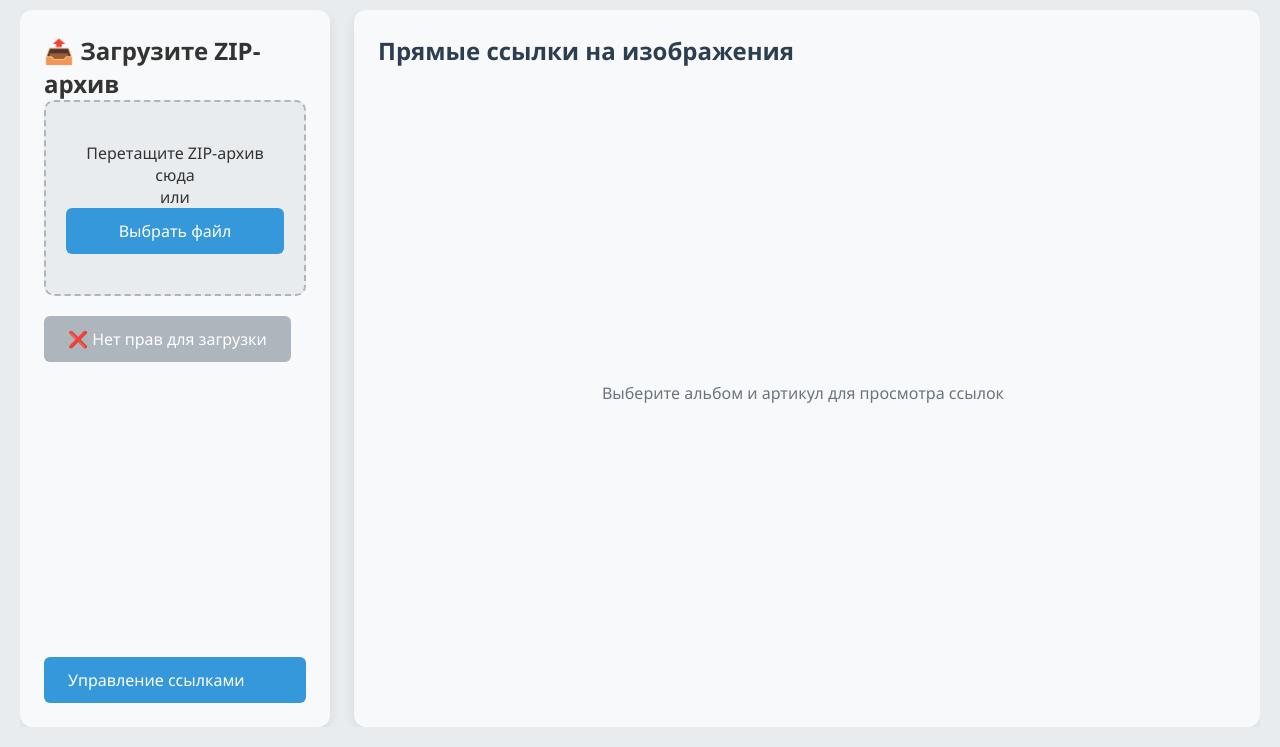
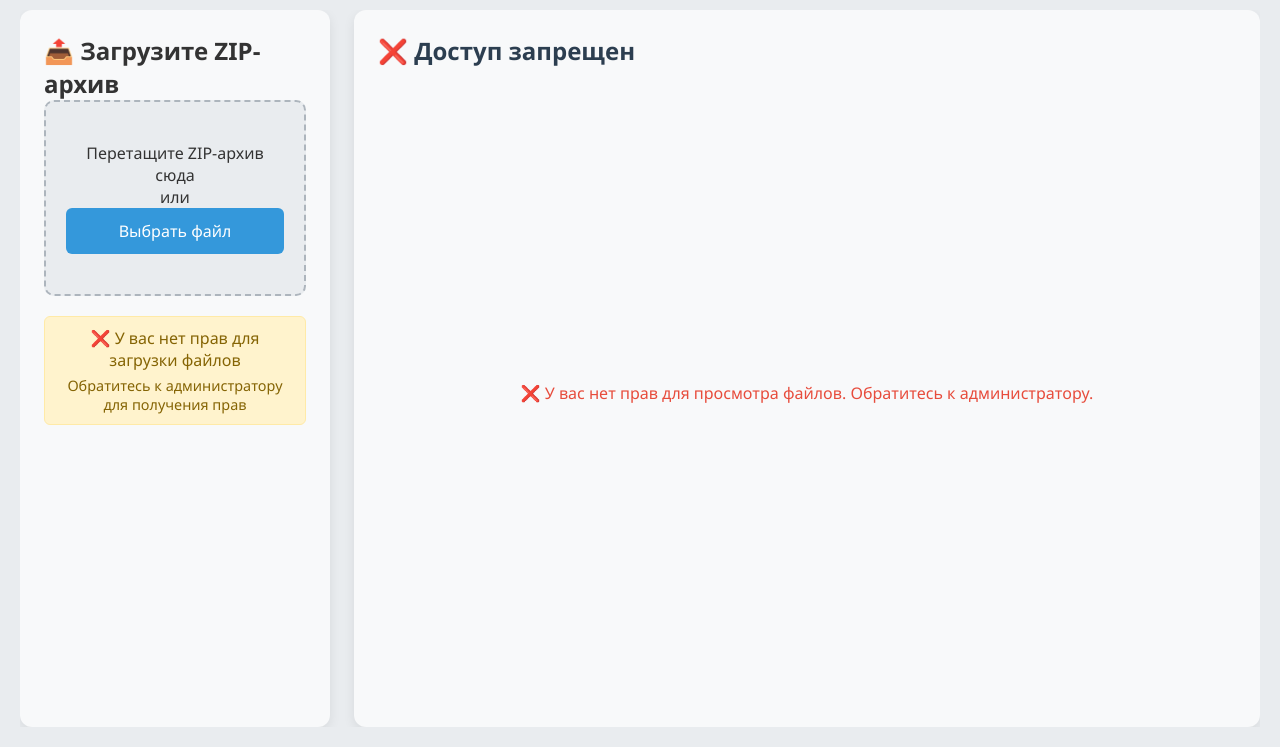
Before and after one commit to v0van4eg/PicHost, a Flask app: template source/templates/index.html in a window 1280 px wide. Shown: the part 53-800 px from the top of the page. Run offline with Flask 3, Linux system fonts and the light colour scheme; the template is opened without the code that fills it, so the values that code supplies are empty; parts of the project's set-up code (start-up, migrations or seed data) failed here and were passed over; some libraries are stand-ins or nearby versions.

Commit message:
Исправлены права. Осталось поработать на viewer

```diff
--- a/source/static/index.js
+++ b/source/static/index.js
@@ -241,18 +241,55 @@ function stopStatsAutoRefresh() {
 
 // --- Инициализация прав пользователя ---
 function initUserPermissions() {
-    // Получаем информацию о правах из data-атрибутов или других источников
+    const body = document.body;
+
     userPermissions = {
-        canUpload: document.getElementById('uploadBtn') !== null && !document.getElementById('uploadBtn').disabled,
-        canManageAlbums: document.getElementById('deleteButtonsContainer') !== null,
-        canManageArticles: document.getElementById('deleteButtonsContainer') !== null,
-        canExport: document.getElementById('createXlsxBtn') !== null,
-        canViewFiles: document.querySelector('.links-section .empty-state') !== null,
-        canViewStats: document.getElementById('statsCard') !== null &&
-                     document.getElementById('statsCard').style.display !== 'none'
+        canUpload: body.getAttribute('data-can-upload') === 'true',
+        canManageAlbums: body.getAttribute('data-can-manage-albums') === 'true',
+        canManageArticles: body.getAttribute('data-can-manage-articles') === 'true',
+        canExport: body.getAttribute('data-can-export') === 'true',
+        canViewFiles: body.getAttribute('data-can-view-files') === 'true',
+        canViewStats: body.getAttribute('data-can-view-stats') === 'true'
     };
 
     console.log('👤 User permissions:', userPermissions);
+
+    // Визуально обновляем интерфейс на основе прав
+    updateUIForPermissions();
+}
+
+// --- Обновление интерфейса на основе прав ---
+function updateUIForPermissions() {
+    // Управление кнопкой загрузки
+    const uploadBtn = document.getElementById('uploadBtn');
+    if (uploadBtn) {
+        if (!userPermissions.canUpload) {
+            uploadBtn.style.display = 'none';
+        }
+    }
+
+    // Управление карточкой управления
+    const manageBtn = document.getElementById('manageBtn');
+    if (manageBtn) {
+        // Показываем кнопку управления только если есть хотя бы одно из прав
+        const hasAnyManagementPermission = userPermissions.canManageAlbums ||
+                                         userPermissions.canManageArticles ||
+                                         userPermissions.canExport;
+        if (!hasAnyManagementPermission) {
+            manageBtn.style.display = 'none';
+        }
+    }
+
+    // Управление секцией просмотра файлов
+    const linksSection = document.querySelector('.links-section');
+    if (linksSection && !userPermissions.canViewFiles) {
+        linksSection.innerHTML = `
+            <h2>❌ Доступ запрещен</h2>
+            <div class="empty-state" style="color: #e74c3c;">
+                ❌ У вас нет прав для просмотра файлов. Обратитесь к администратору.
+            </div>
+        `;
+    }
 }
 
 // --- Система ленивой загрузки изображений ---
@@ -330,10 +367,6 @@ function initializeElements() {
     separatorSelect = document.getElementById('separatorSelect');
     generateXlsxBtn = document.getElementById('generateXlsxBtn');
     cancelXlsxBtn = document.getElementById('cancelXlsxBtn');
-
-    // Элементы для удаления
-    deleteAlbumBtn = document.getElementById('deleteAlbumBtn');
-    deleteArticleBtn = document.getElementById('deleteArticleBtn');
 
     // Проверяем только основные элементы
     if (!dropArea || !zipFileInput || !browseBtn || !uploadForm || !linkList || !currentAlbumTitle || !progressContainer || !progressBar || !progressText || !loadingOverlay) {
@@ -1133,8 +1166,9 @@ document.addEventListener('DOMContentLoaded', function() {
     uploadForm.addEventListener('submit', async (e) => {
         e.preventDefault();
 
+        // ПРЯМАЯ ПРОВЕРКА ПРАВ
         if (!userPermissions.canUpload) {
-            alert('❌ У вас нет прав для загрузки файлов');
+            alert('❌ У вас нет прав для загрузки файлов. Обратитесь к администратору.');
             return;
         }
 
@@ -1260,6 +1294,7 @@ document.addEventListener('DOMContentLoaded', function() {
         console.error('Элементы для переключения карточек не найдены');
     }
 
+
     // Инициализируем UI
     updateUI();
     clearLinkList();
--- a/source/templates/index.html
+++ b/source/templates/index.html
@@ -7,7 +7,7 @@
     <title>PicHost — Хостинг изображений</title>
     <link rel="icon" type="image/x-icon" href="{{ url_for('static', filename='favicon.ico') }}">
     <style>
-        /* --- CSS с добавленными стилями для селекторов --- */
+        /* Все стили остаются без изменений */
         * {
             margin: 0;
             padding: 0;
@@ -841,7 +841,12 @@
         }
     </style>
 </head>
-<body>
+<body data-can-upload="{{ 'true' if has_permission(Permissions.UPLOAD_ZIP) else 'false' }}"
+      data-can-manage-albums="{{ 'true' if has_permission(Permissions.MANAGE_ALBUMS) else 'false' }}"
+      data-can-manage-articles="{{ 'true' if has_permission(Permissions.MANAGE_ARTICLES) else 'false' }}"
+      data-can-export="{{ 'true' if has_permission(Permissions.EXPORT_DATA) else 'false' }}"
+      data-can-view-files="{{ 'true' if has_permission(Permissions.VIEW_FILES) else 'false' }}"
+      data-can-view-stats="{{ 'true' if has_permission(Permissions.SYNC_DATABASE) else 'false' }}">
     <div class="container">
         <header style="display: flex; justify-content: center; align-items: center; position: relative;">
             <div style="text-align: center;">
@@ -871,14 +876,18 @@
                             <input type="file" id="zipFile" name="zipfile" accept=".zip" class="file-input">
                         </div>
 
-                        {% if has_permission(Permissions.UPLOAD_ZIP) %}
-                        <button type="submit" class="btn" id="uploadBtn" disabled>
+                        <button type="submit" class="btn" id="uploadBtn" disabled
+                                {% if not has_permission(Permissions.UPLOAD_ZIP) %}style="display: none;"{% endif %}>
                             <span>Загрузить архив</span>
                         </button>
-                        {% else %}
-                        <button type="button" class="btn" disabled style="background: #adb5bd;">
-                            <span>❌ Нет прав для загрузки</span>
-                        </button>
+
+                        {% if not has_permission(Permissions.UPLOAD_ZIP) %}
+                        <div style="text-align: center; padding: 10px; background: #fff3cd; border: 1px solid #ffeaa7; border-radius: 6px; margin-top: 10px;">
+                            <p style="margin: 0; color: #856404;">❌ У вас нет прав для загрузки файлов</p>
+                            <p style="margin: 5px 0 0 0; font-size: 0.9rem; color: #856404;">
+                                Обратитесь к администратору для получения прав
+                            </p>
+                        </div>
                         {% endif %}
 
                         <div id="progressContainer">
@@ -890,7 +899,7 @@
 
                     <!-- Статистика - ТОЛЬКО ДЛЯ ТЕХ, У КОГО ЕСТЬ ПРАВО SYNC_DATABASE -->
                     {% if has_permission(Permissions.SYNC_DATABASE) %}
-                    <div class="stats-card" id="statsCard" style="display: block;">
+                    <div class="stats-card" id="statsCard">
                         <h3>📊 Статистика системы</h3>
                         <div class="stats-content">
                             <div class="stat-item">
```
